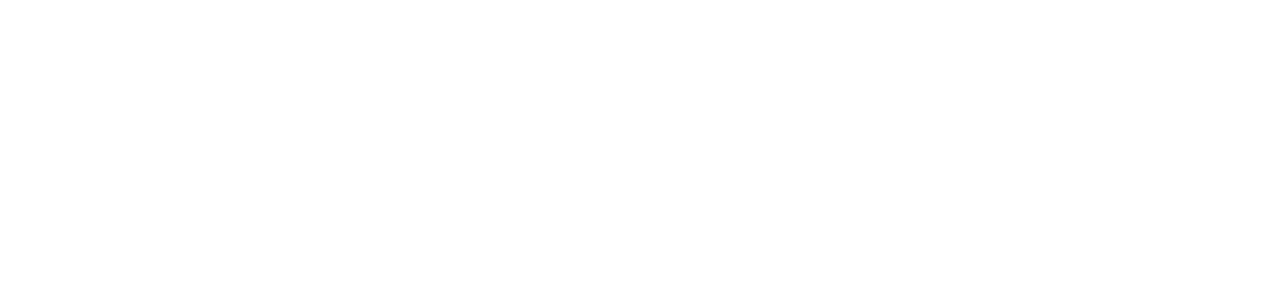
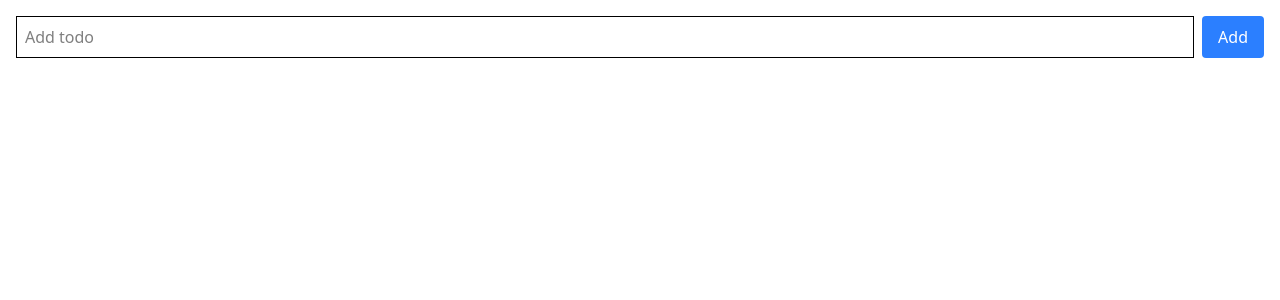
Before and after one commit to abyssiniatech/Redux-App, a React (Vite) app: page / in a window 1280 px wide. Shown: the top 300 px of the page. Built offline with nearby package versions, Linux system fonts and the light colour scheme.

Commit message:
add todo app

```diff
--- a/src/App.tsx
+++ b/src/App.tsx
@@ -1,9 +1,9 @@
-import { IncrementContext } from "./reactcore/IncrementContext"
+import Todo from "./reactcore/Todo"
 
 const App = () => {
   return (
     <div>
-      <IncrementContext  />
+      <Todo />
     </div>
   )
 }
--- /dev/null
+++ b/src/reactcore/Todo.tsx
@@ -0,0 +1,47 @@
+import { useState } from "react"
+
+const Todo = () => {
+  const [todo, setTodo] = useState<string>('')
+  const [todos, setTodos] = useState<string[]>([])
+
+  const handleInput = (e: React.ChangeEvent<HTMLInputElement>) => {
+    setTodo(e.target.value)
+  }
+
+  const handleSubmit = (e: React.FormEvent<HTMLFormElement>) => {
+    e.preventDefault()
+    if (todo.trim() === '') return
+    setTodos([...todos, todo])
+    setTodo('')
+  }
+
+  return (
+    <div className="p-4">
+      <form onSubmit={handleSubmit} className="flex gap-2">
+        <input
+          type="text"
+          value={todo}
+          onChange={handleInput}
+          className="border p-2 flex-1"
+          placeholder="Add todo"
+        />
+        <button
+          type="submit"
+          className="bg-blue-500 text-white px-4 py-2 rounded"
+        >
+          Add
+        </button>
+      </form>
+
+      <ul className="mt-4">
+        {todos.map((list, index) => (
+          <li key={index} className="p-2 border-b">
+            {list}
+          </li>
+        ))}
+      </ul>
+    </div>
+  )
+}
+
+export default Todo
```
